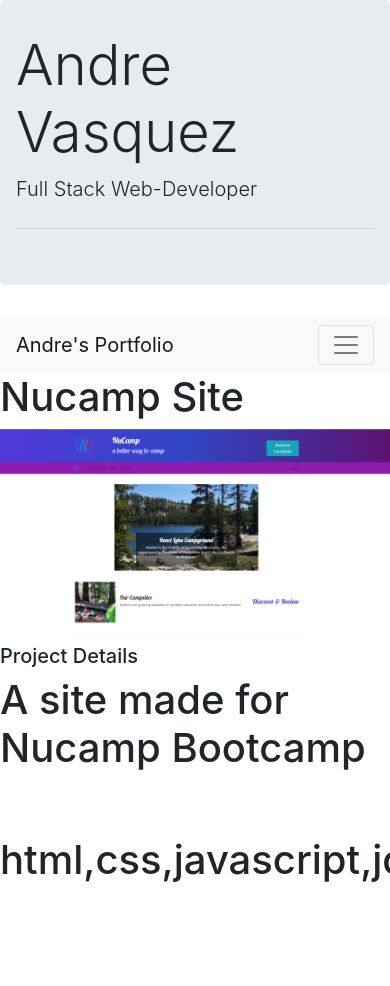
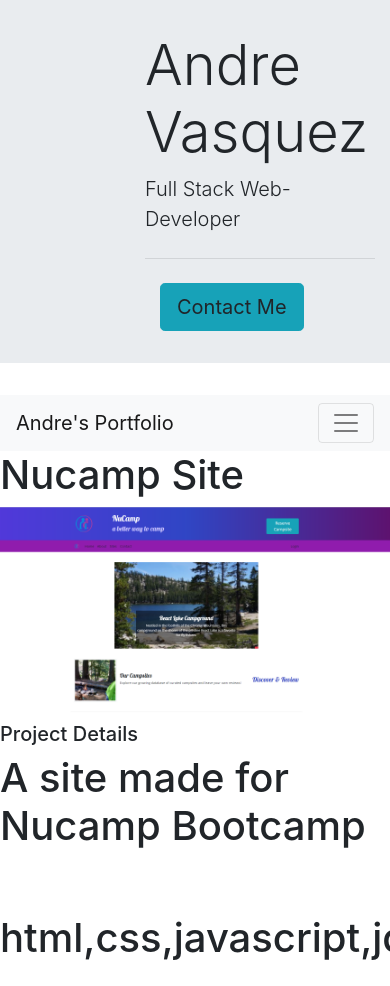
Before and after one commit to ankrudov/Andre_Portfolio_site, a Django app: page /projects/1/ in a window 390 px wide; the page is wider, and only the part inside the window is pictured. Before the commit the page ends 882 px from the top of that part, so only its background shows below. Run offline with Django 3.2, Linux system fonts and the light colour scheme; data comes from the database, SQL or seed files in the repository; some libraries are stand-ins or nearby versions.

Commit message:
added contact form and started working on backend email logic

```diff
--- a/personal_portfolio/templates/base.html
+++ b/personal_portfolio/templates/base.html
@@ -1,8 +1,66 @@
+<!DOCTYPE html>
+<html lang="en">
+<head>
+  <meta charset="utf-8" />
   <link rel="stylesheet" href="https://stackpath.bootstrapcdn.com/bootstrap/4.1.3/css/bootstrap.min.css" integrity="sha384-MCw98/SFnGE8fJT3GXwEOngsV7Zt27NXFoaoApmYm81iuXoPkFOJwJ8ERdknLPMO" crossorigin="anonymous">
-<div class="jumbotron">
-  <h1 class="display-4">Andre Vasquez </h1>
+  <meta name="viewport" content="width=device-width, initial-scale=1" />
+</head>
+<body>
+  <header class="jumbotron jumbotron-fluid">
+    <div class="container">
+      <div class="row">
+        <div class="col-4 col-sm-3 col-md-2 align-self-center">
+          <img/>
+        </div>
+        <div class="col">
+          <h1 class="display-4">Andre Vasquez</h1>
            <p class="lead">Full Stack Web-Developer</p>
           <hr class="my-4">
+          <div class="col-md-4 col-xl-2 mt-4">
+            <a id="reserveButton" role="button" class="btn btn-lg btn-info" data-toggle="modal" data-target="#contactModal">Contact Me</a>
+          </div>
+        </div>
+      </div>
+    </div>
+  </header>
+  <!--Modal Content-->
+  <div class="modal fade" id="contactModal" tabindex="-1" role="dialog" aria-labelledby="contactModalLabel" aria-hidden="true">
+    <div class="modal-dialog" role="document">
+      <div class="modal-content">
+        <div class="modal-header">
+          <h5 class="modal-title w-100 font-weight-bold text-center" id="contactModalLabel">Get in touch</h5>
+          <button type="button" class="close" data-dismiss="modal" aria-label="Close">
+            <span aria-hidden="true">&times;</span>
+          </button>
+        </div>
+        <div class="modal-body mx-3">
+          <form class="" method="post" action="#">
+            <div class="form-group row">
+              <label for="firstName" class="col-md-2 col-form-label">Your Name</label>
+              <div class="col-md-10">
+                <input type="text" class="form-control" id="fName" name="name" placeholder="Type your Name"/>
+              </div>
+            </div>
+            <div class="form-group row">
+              <label for="email" class="col-md-2 col-form-label">Your Email</label>
+                <div class="col-md-10">
+                  <input type="email" class="form-control" id="email" name="email" placeholder="Type your Email" />
+                </div>
+            </div>
+            <div class="form-group row">
+              <label for="subject" class="col-md-2 col-form-label">Subject</label>
+                <div class="col-md-10">
+                  <input class="form-control" id="subject" name="subject" placeholder="What're you emailing about?" />
+                </div>
+            </div>
+          </form>
+        </div>
+        <div class="modal-footer d-flex justify-content-center">
+          <button class="btn btn-unique">Send <i class="fas fa-paper-plane-o ml-1"></i></button>
+          <button type="button" class="btn btn-secondary" data-dismiss="modal">Close</button>
+        </div>
+      </div>
+    </div>
   </div>
   <nav class="navbar navbar-expand-lg navbar-light bg-light">
       <div class="container">
@@ -19,9 +77,6 @@
                 <a class="nav-link" href="#">Blog</a>
               </li>
               <li class="nav-item">
-              <a class="nav-link" href="#">Contact me </a>
-            </li>
-            <li class="nav-item">
                 <div class="dropdown mr-1">
                   <button type="button" class="btn btn-outline-info dropdown-toggle" id="dropdownMenuOffset" data-toggle="dropdown" aria-haspopup="true" aria-expanded="false" data-offset="10,20">
                       Links
@@ -29,7 +84,7 @@
                   <div class="dropdown-menu" aria-labelledby="dropdownMenuOffset">
                   <a class="dropdown-item" href="#">Linkedin</a>
                   <a class="dropdown-item" href="#">Github</a>
-                <a class="dropdown-item" href="#">Resume</a>
+                  <a class="dropdown-item" href="#">Download myResume</a>
                   </div>
               </li>
             </ul>
@@ -37,7 +92,8 @@
       </div>
   </nav>
 {% block page_content %}{% endblock %}
-
 <script src="https://code.jquery.com/jquery-3.3.1.slim.min.js" integrity="sha384-q8i/X+965DzO0rT7abK41JStQIAqVgRVzpbzo5smXKp4YfRvH+8abtTE1Pi6jizo" crossorigin="anonymous"></script>
 <script src="https://cdnjs.cloudflare.com/ajax/libs/popper.js/1.14.3/umd/popper.min.js" integrity="sha384-ZMP7rVo3mIykV+2+9J3UJ46jBk0WLaUAdn689aCwoqbBJiSnjAK/l8WvCWPIPm49" crossorigin="anonymous"></script>
 <script src="https://stackpath.bootstrapcdn.com/bootstrap/4.1.3/js/bootstrap.min.js" integrity="sha384-ChfqqxuZUCnJSK3+MXmPNIyE6ZbWh2IMqE241rYiqJxyMiZ6OW/JmZQ5stwEULTy" crossorigin="anonymous"></script>
+</body>
+</html>
--- a/projects/admin.py
+++ b/projects/admin.py
@@ -1,4 +1,4 @@
 from django.contrib import admin
-from .models import Project
+from .models import Contact
 # Register your models here.
-admin.site.register(Project)
+admin.site.register(Contact)
--- a/projects/models.py
+++ b/projects/models.py
@@ -6,3 +6,10 @@ class Project(models.Model):
     description = models.TextField()
     technology = models.CharField(max_length=20)
     image = models.FilePathField(path="/img")
+
+class Contact(models.Model):
+    name = models.CharField(max_length=200)
+    email = models.EmailField()
+    subject = models.TextField()
+    def __str__(self):
+        return self.name
--- a/projects/views.py
+++ b/projects/views.py
@@ -1,10 +1,20 @@
 from django.shortcuts import render
-from projects.models import Project
+from projects.models import Project,Contact
 
 def home(request):
     return render(request, 'index.html', {}) #home page
 
 def project_index(request):
+    if request.method == "POST":
+        contact = Contact()
+        name = request.POST.get('name')
+        email = request.POST.get('email')
+        subject = request.POST.get('subject')
+        contact.name = name
+        contact.email = email
+        contact.subject = subject
+        contact.save()
+
     projects = Project.objects.all() #querying model data
     context = {
         'projects': projects
```
Also changed, not shown: personal_portfolio/settings.py (line endings or trailing spaces). Lines whose indentation alone changed are shown as unchanged.
